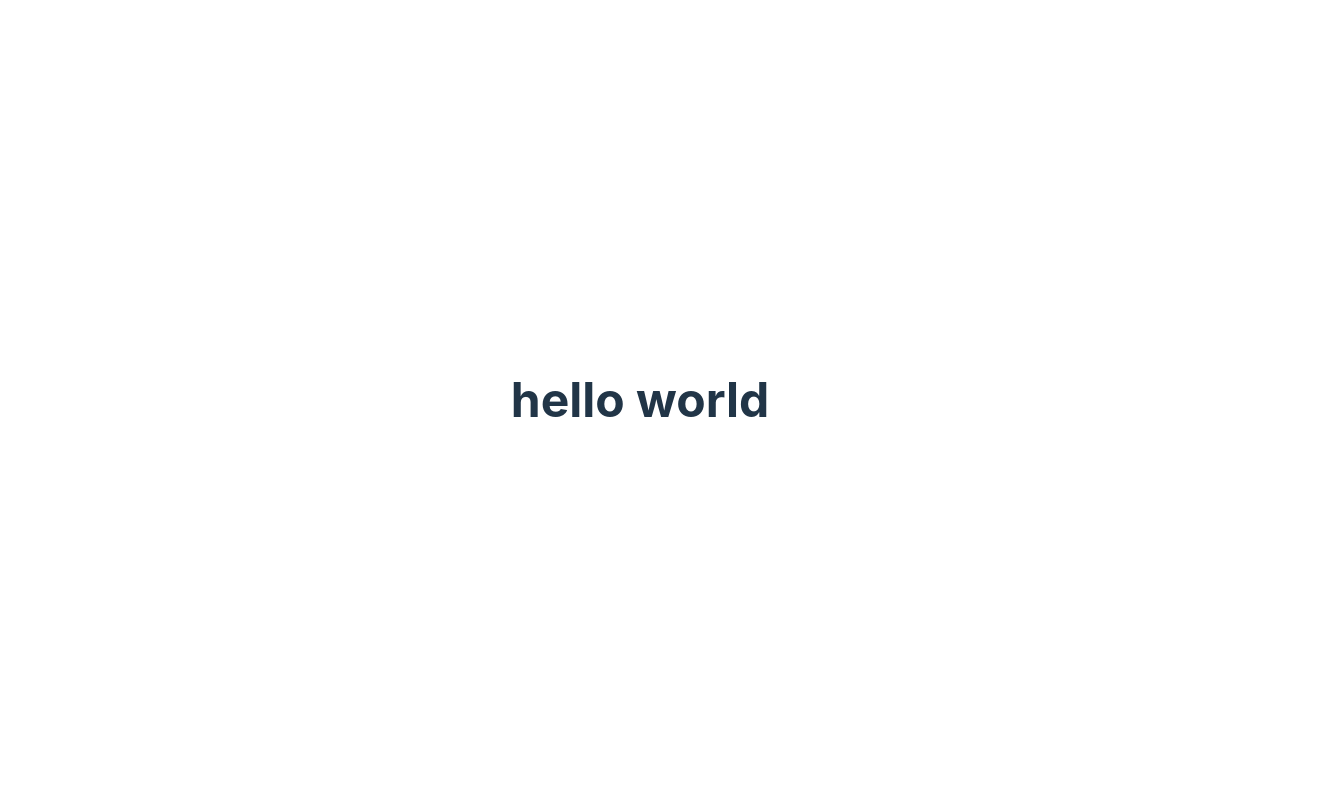
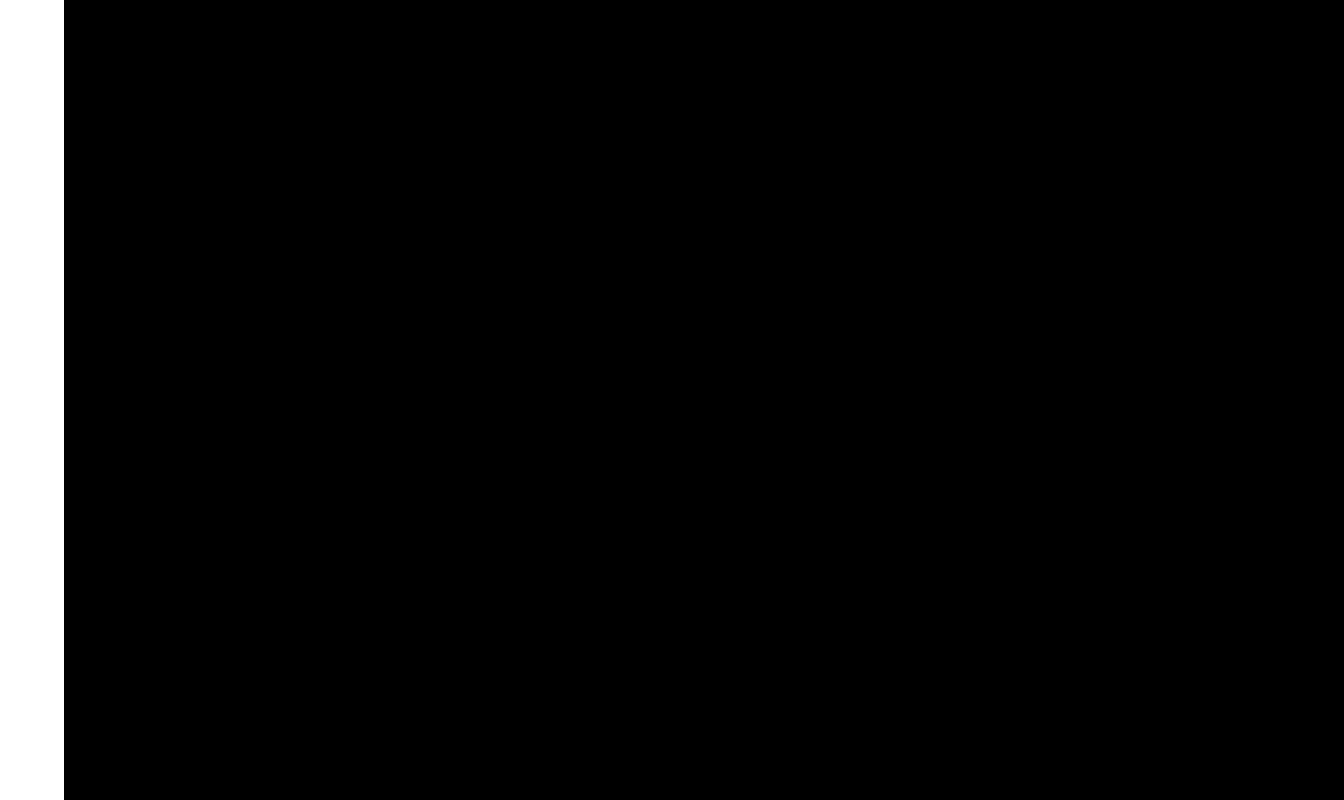
Before and after one commit to LalaSmack/Solar-System, a React (Vite) app: page / in a window 1280 px wide. Shown: the whole page, 1344 px wide, since content can reach past the window. Built offline with nearby package versions, Linux system fonts and the light colour scheme.

Commit message:
basic scene

```diff
--- a/src/App.jsx
+++ b/src/App.jsx
@@ -1,12 +1,26 @@
-import { useState } from 'react'
-import './App.css'
+import { useEffect, useState } from 'react';
+import './App.css';
+import * as THREE from 'three';
 
 function App() {
+  useEffect(() => {
+  // Create a scene
+  const scene = new THREE.Scene();
+
+  // Create a camera, set position
+  const camera = new THREE.PerspectiveCamera(75, window.innerWidth/window.innerHeight, 1,10);
+  camera.position.z = 2;
+
+  // Create  renderer
+  const renderer = new THREE.WebGLRenderer({canvas: document.getElementById('threejs'), antialias: true});
+  renderer.setSize(window.innerWidth, window.innerHeight);
+  document.body.appendChild(renderer.domElement);
+
+  renderer.render(scene, camera);
+})
   return (
     <div className="App">
-      <div class="font-bold text-5xl">
-        hello world
-      </div>
+      <canvas id="threejs"/>
     </div>
   )
 }
```
